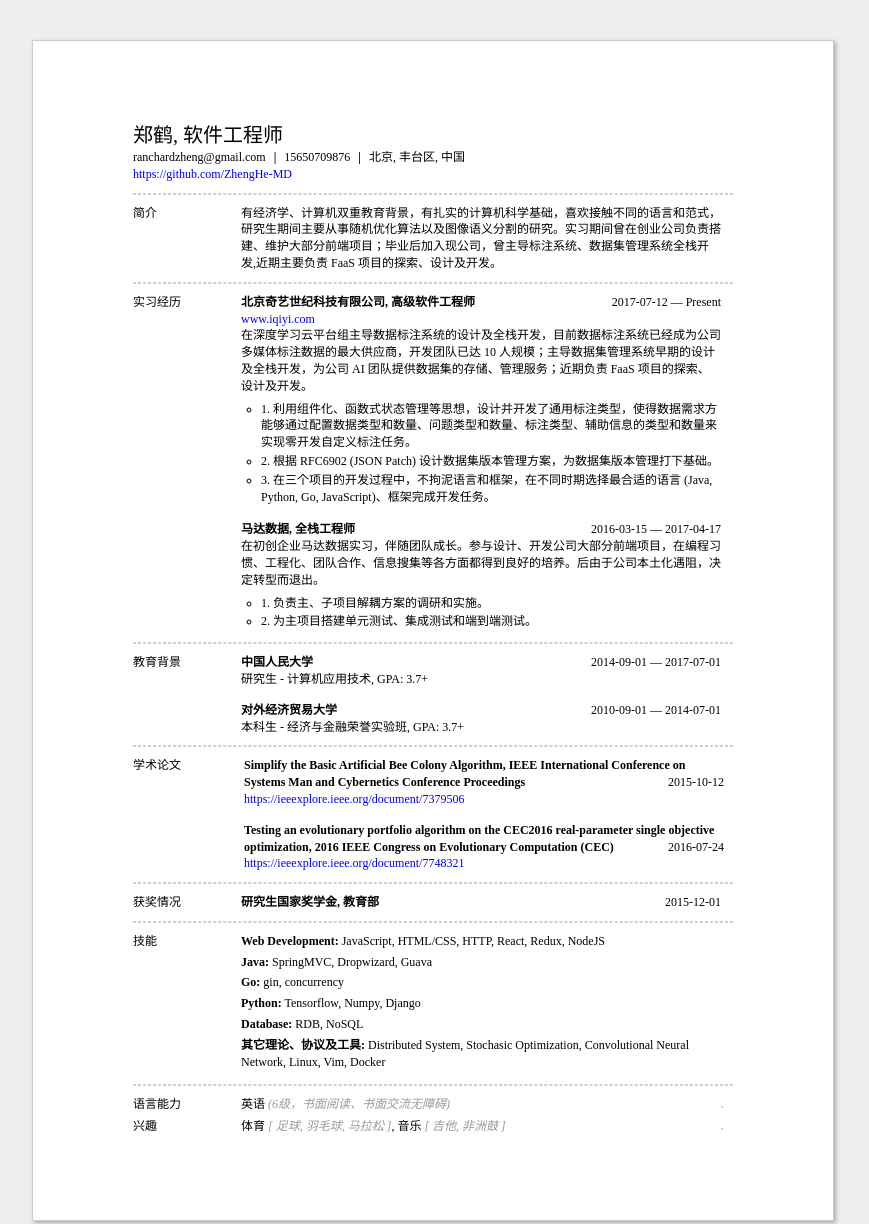
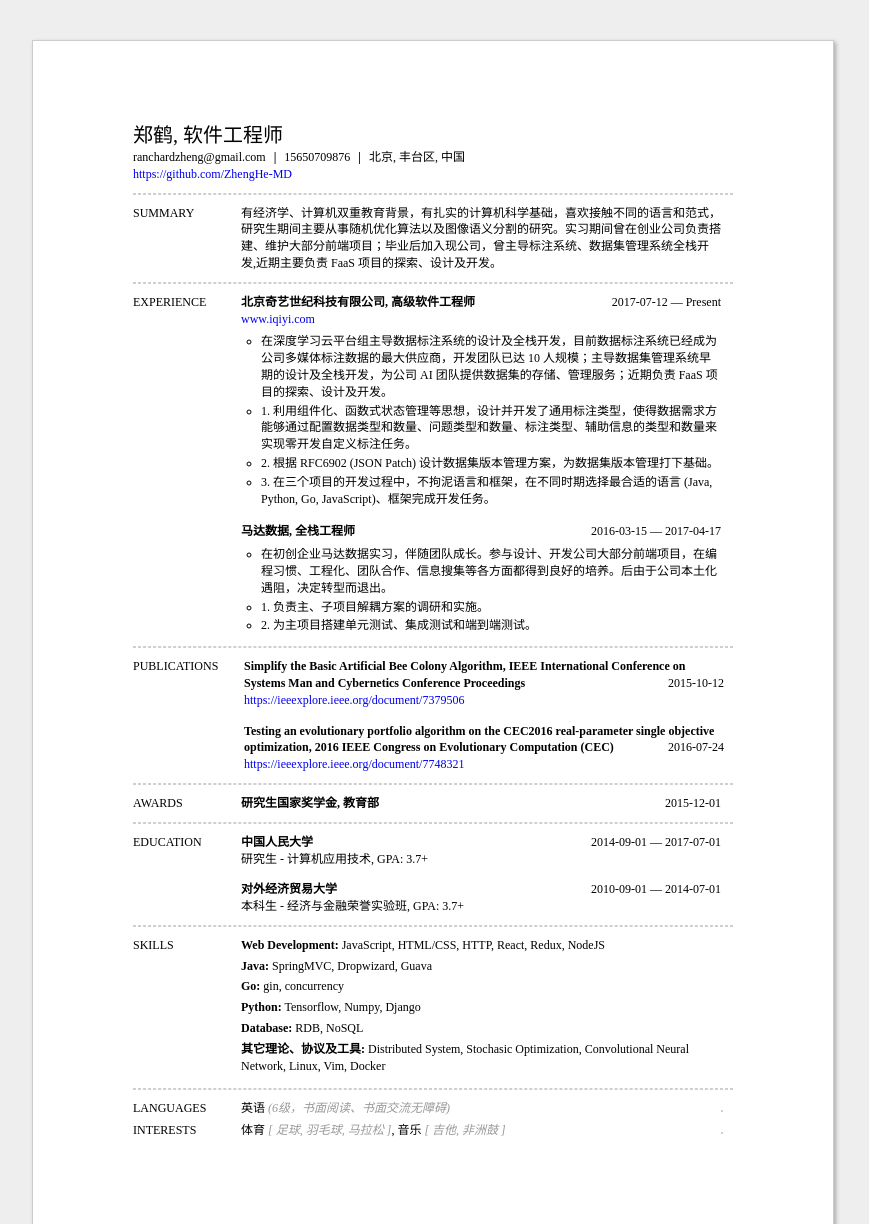
Before and after one commit to ZhengHe-MD/resume, a website: page resume.html in a window 1280 px wide. Shown: the top 1224 px of the page, without its empty margins (207-1076 px from the left). Drawn offline with Linux system fonts and the light colour scheme.

Commit message:
update using onepage theme

```diff
--- a/package.json
+++ b/package.json
@@ -5,8 +5,9 @@
   "main": "index.js",
   "dependencies": {
     "jsonresume-theme-class": "0.1.2",
+    "jsonresume-theme-kendall": "0.1.19",
     "jsonresume-theme-kwan": "0.0.2",
-    "jsonresume-theme-onepage": "github:zhenghe-md/jsonresume-theme-onepage",
+    "jsonresume-theme-onepage": "0.0.3",
     "jsonresume-theme-short": "0.1.7",
     "jsonresume-theme-slick": "0.1.16",
     "jsonresume-theme-spartan": "0.2.1",
--- a/resume.html
+++ b/resume.html
@@ -193,7 +193,7 @@ a {
 
   <div id='summaryBlock' class="sectionBlock">
     <div class='sectionName'>
-      <span>简介</span>
+      <span>SUMMARY</span>
     </div>
     <div class='sectionContent'>
       <span>有经济学、计算机双重教育背景，有扎实的计算机科学基础，喜欢接触不同的语言和范式，研究生期间主要从事随机优化算法以及图像语义分割的研究。实习期间曾在创业公司负责搭建、维护大部分前端项目；毕业后加入现公司，曾主导标注系统、数据集管理系统全栈开发,近期主要负责 FaaS 项目的探索、设计及开发。</span>
@@ -203,7 +203,7 @@ a {
 
   <div id='workBlock' class="sectionBlock">
     <div class='sectionName'>
-      <span>实习经历</span>
+      <span>EXPERIENCE</span>
     </div>
     <div class='sectionContent'>
 			<div class="jobBlock">
@@ -216,8 +216,8 @@ a {
 	        </span>
 	      </div>
 	      <div><a href='www.iqiyi.com'>www.iqiyi.com</a></div>
-        <div>在深度学习云平台组主导数据标注系统的设计及全栈开发，目前数据标注系统已经成为公司多媒体标注数据的最大供应商，开发团队已达 10 人规模；主导数据集管理系统早期的设计及全栈开发，为公司 AI 团队提供数据集的存储、管理服务；近期负责 FaaS 项目的探索、设计及开发。</div>
 	      <ul class='highlights'>
+	        <li>在深度学习云平台组主导数据标注系统的设计及全栈开发，目前数据标注系统已经成为公司多媒体标注数据的最大供应商，开发团队已达 10 人规模；主导数据集管理系统早期的设计及全栈开发，为公司 AI 团队提供数据集的存储、管理服务；近期负责 FaaS 项目的探索、设计及开发。</li>
 	        <li>1. 利用组件化、函数式状态管理等思想，设计并开发了通用标注类型，使得数据需求方能够通过配置数据类型和数量、问题类型和数量、标注类型、辅助信息的类型和数量来实现零开发自定义标注任务。</li>
 	        <li>2. 根据 RFC6902 (JSON Patch) 设计数据集版本管理方案，为数据集版本管理打下基础。</li>
 	        <li>3. 在三个项目的开发过程中，不拘泥语言和框架，在不同时期选择最合适的语言 (Java, Python, Go, JavaScript)、框架完成开发任务。</li>
@@ -234,8 +234,8 @@ a {
 	        </span>
 	      </div>
 	      <div><a href=''></a></div>
-        <div>在初创企业马达数据实习，伴随团队成长。参与设计、开发公司大部分前端项目，在编程习惯、工程化、团队合作、信息搜集等各方面都得到良好的培养。后由于公司本土化遇阻，决定转型而退出。</div>
 	      <ul class='highlights'>
+	        <li>在初创企业马达数据实习，伴随团队成长。参与设计、开发公司大部分前端项目，在编程习惯、工程化、团队合作、信息搜集等各方面都得到良好的培养。后由于公司本土化遇阻，决定转型而退出。</li>
 	        <li>1. 负责主、子项目解耦方案的调研和实施。</li>
 	        <li>2. 为主项目搭建单元测试、集成测试和端到端测试。</li>
 	      </ul>
@@ -245,42 +245,9 @@ a {
   </div>
   <div class='sectionLine'></div>
 
-	<div id='education' class="sectionBlock">
-    <div class='sectionName'>
-      <span>教育背景</span>
-    </div>
-    <div class='sectionContent'>
-      <div class='educationBlock'>
-        <span class='title'>
-          中国人民大学
-        </span>
-        <span class='date'>
-          2014-09-01 &mdash; 2017-07-01
-        </span>
-        <div class=''>
-          研究生  - 计算机应用技术, GPA: 3.7+
-        </div>
-      </div>
-      <div class='separator'></div>
-      <div class='educationBlock'>
-        <span class='title'>
-          对外经济贸易大学
-        </span>
-        <span class='date'>
-          2010-09-01 &mdash; 2014-07-01
-        </span>
-        <div class=''>
-          本科生  - 经济与金融荣誉实验班, GPA: 3.7+
-        </div>
-      </div>
-
-    </div>
-	</div>
-  <div class='sectionLine'></div>
-
 	<div id='publications'>
     <div class='sectionName'>
-      <span>学术论文</span>
+      <span>PUBLICATIONS</span>
     </div>
     <div class='sectionContent'>
       <div class='blockHeader'>
@@ -313,7 +280,7 @@ a {
 
 	<div id='awards' class="sectionBlock">
     <div class='sectionName'>
-      <span>获奖情况</span>
+      <span>AWARDS</span>
     </div>
     <div class='sectionContent'>
       <div class='blockHeader'>
@@ -330,9 +297,42 @@ a {
   <div class='sectionLine'></div>
 
 
+	<div id='education' class="sectionBlock">
+    <div class='sectionName'>
+      <span>EDUCATION</span>
+    </div>
+    <div class='sectionContent'>
+      <div class='educationBlock'>
+        <span class='title'>
+          中国人民大学
+        </span>
+        <span class='date'>
+          2014-09-01 &mdash; 2017-07-01
+        </span>
+        <div class=''>
+          研究生  - 计算机应用技术, GPA: 3.7+
+        </div>
+      </div>
+      <div class='separator'></div>
+      <div class='educationBlock'>
+        <span class='title'>
+          对外经济贸易大学
+        </span>
+        <span class='date'>
+          2010-09-01 &mdash; 2014-07-01
+        </span>
+        <div class=''>
+          本科生  - 经济与金融荣誉实验班, GPA: 3.7+
+        </div>
+      </div>
+
+    </div>
+	</div>
+  <div class='sectionLine'></div>
+
 	<div id='skills' class="sectionBlock">
     <div class='sectionName'>
-      <span>技能</span>
+      <span>SKILLS</span>
     </div>
     <div class='sectionContent'>
       <div class='skillBlock'>
@@ -381,7 +381,7 @@ a {
 
 	<div id='languages' class="sectionBlock">
     <div class='sectionName'>
-      <span>语言能力</span>
+      <span>LANGUAGES</span>
     </div>
     <div class='sectionContent'>
       <span class='language'>英语</span>
@@ -393,7 +393,7 @@ a {
 
 	<div id='interests' class="sectionBlock">
     <div class='sectionName'>
-      <span>兴趣</span>
+      <span>INTERESTS</span>
     </div>
     <div class='sectionContent'>
       <span class='name'>体育</span><!--
```
Also changed, not shown: 2 other files.
